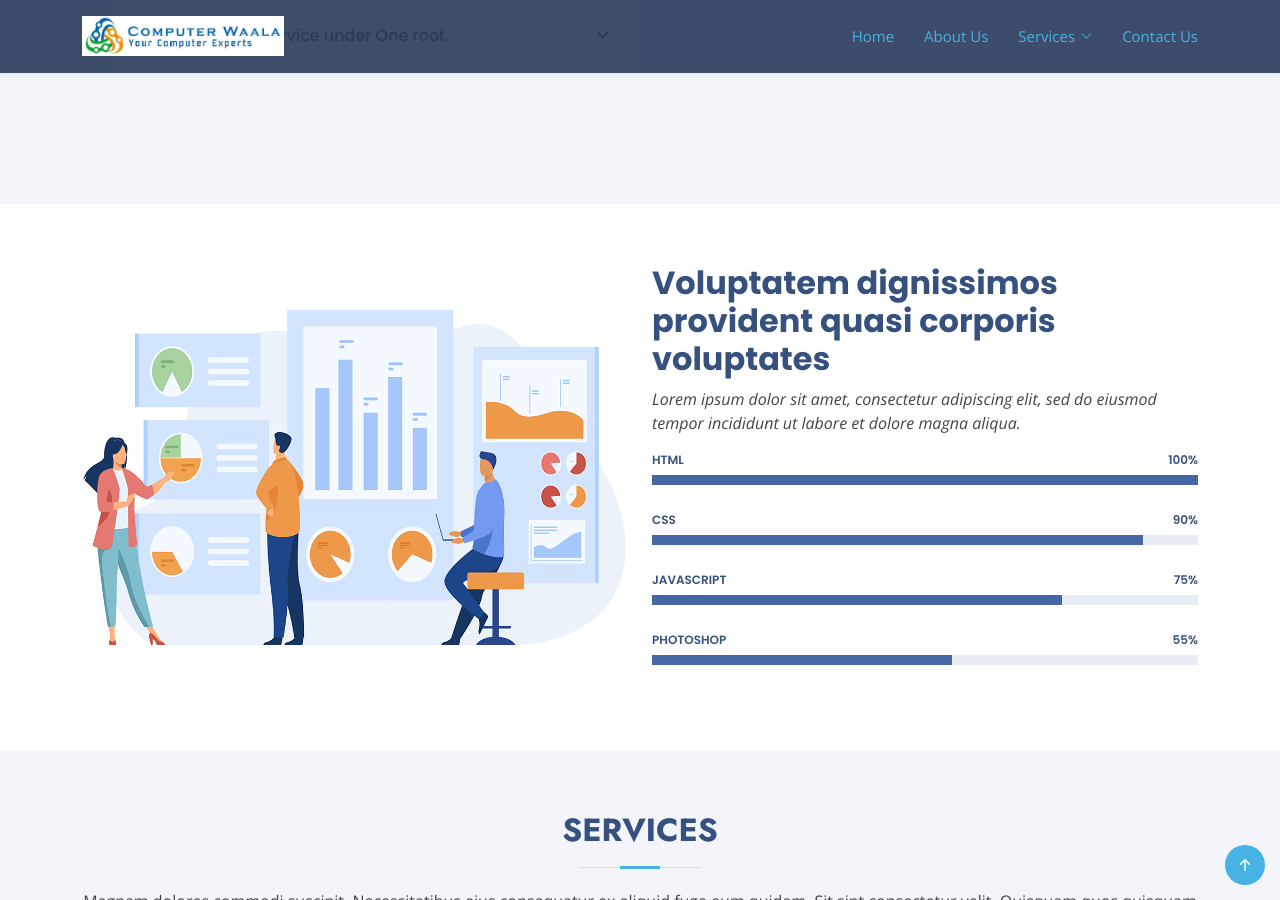
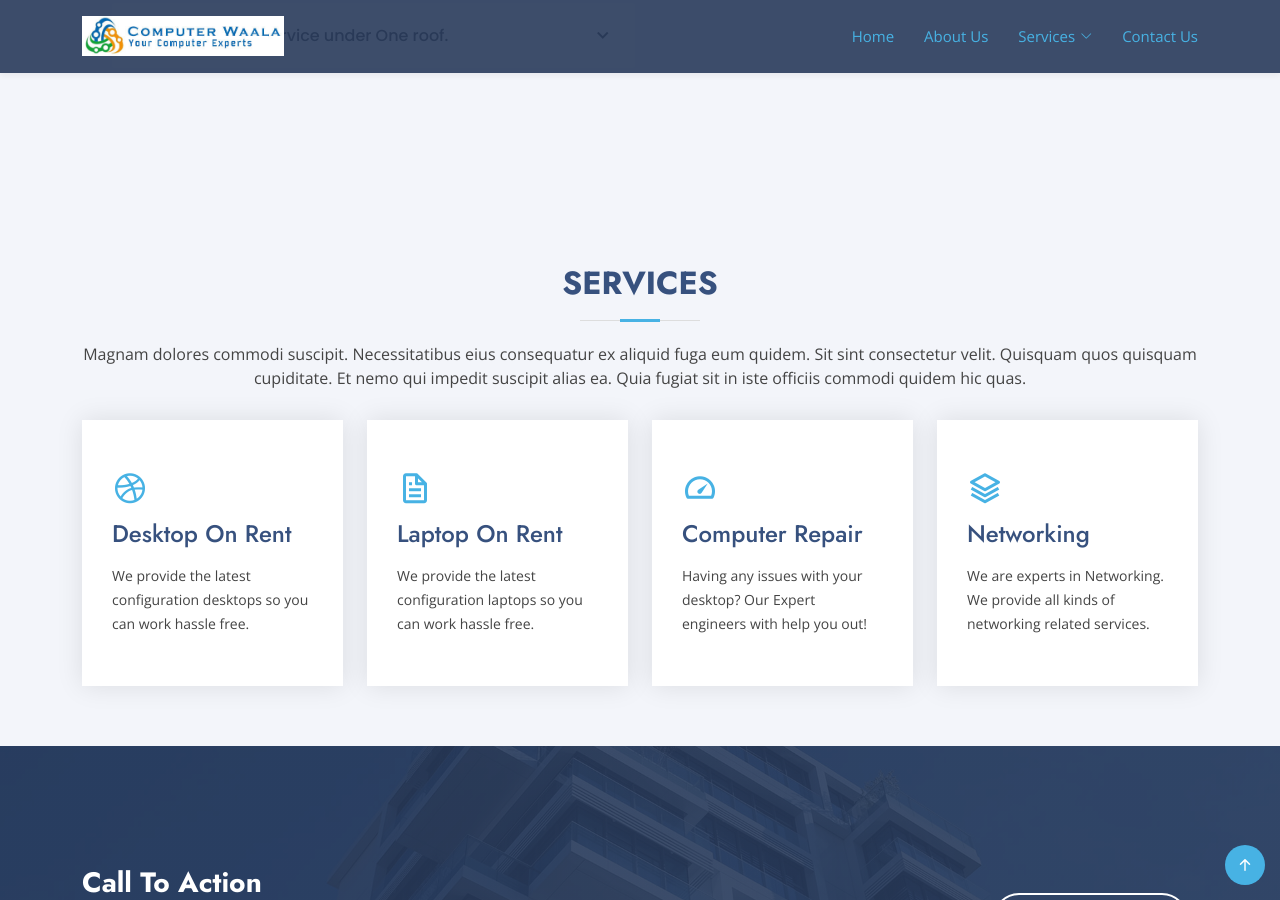
Before and after one commit to ProgrammerNomad/computerwaala, a Jekyll site: the page built from index.html, in a window 1280 px wide and 900 px high, scrolled down 1669 px. Built offline with Jekyll 4.4.1, drawn with Linux system fonts in a browser that asks for light colours.

Commit message:
Update index.html

```diff
--- a/index.html
+++ b/index.html
@@ -152,58 +152,6 @@ sitemap:
       </div>
     </section><!-- End Why Us Section -->
 
-    <!-- ======= Skills Section ======= -->
-    <section id="skills" class="skills">
-      <div class="container" data-aos="fade-up">
-
-        <div class="row">
-          <div class="col-lg-6 d-flex align-items-center" data-aos="fade-right" data-aos-delay="100">
-            <img src="assets/img/skills.png" class="img-fluid" alt="">
-          </div>
-          <div class="col-lg-6 pt-4 pt-lg-0 content" data-aos="fade-left" data-aos-delay="100">
-            <h3>Voluptatem dignissimos provident quasi corporis voluptates</h3>
-            <p class="fst-italic">
-              Lorem ipsum dolor sit amet, consectetur adipiscing elit, sed do eiusmod tempor incididunt ut labore et dolore
-              magna aliqua.
-            </p>
-
-            <div class="skills-content">
-
-              <div class="progress">
-                <span class="skill">HTML <i class="val">100%</i></span>
-                <div class="progress-bar-wrap">
-                  <div class="progress-bar" role="progressbar" aria-valuenow="100" aria-valuemin="0" aria-valuemax="100"></div>
-                </div>
-              </div>
-
-              <div class="progress">
-                <span class="skill">CSS <i class="val">90%</i></span>
-                <div class="progress-bar-wrap">
-                  <div class="progress-bar" role="progressbar" aria-valuenow="90" aria-valuemin="0" aria-valuemax="100"></div>
-                </div>
-              </div>
-
-              <div class="progress">
-                <span class="skill">JavaScript <i class="val">75%</i></span>
-                <div class="progress-bar-wrap">
-                  <div class="progress-bar" role="progressbar" aria-valuenow="75" aria-valuemin="0" aria-valuemax="100"></div>
-                </div>
-              </div>
-
-              <div class="progress">
-                <span class="skill">Photoshop <i class="val">55%</i></span>
-                <div class="progress-bar-wrap">
-                  <div class="progress-bar" role="progressbar" aria-valuenow="55" aria-valuemin="0" aria-valuemax="100"></div>
-                </div>
-              </div>
-
-            </div>
-
-          </div>
-        </div>
-
-      </div>
-    </section><!-- End Skills Section -->
 
     <!-- ======= Services Section ======= -->
     <section id="services" class="services section-bg">
```
